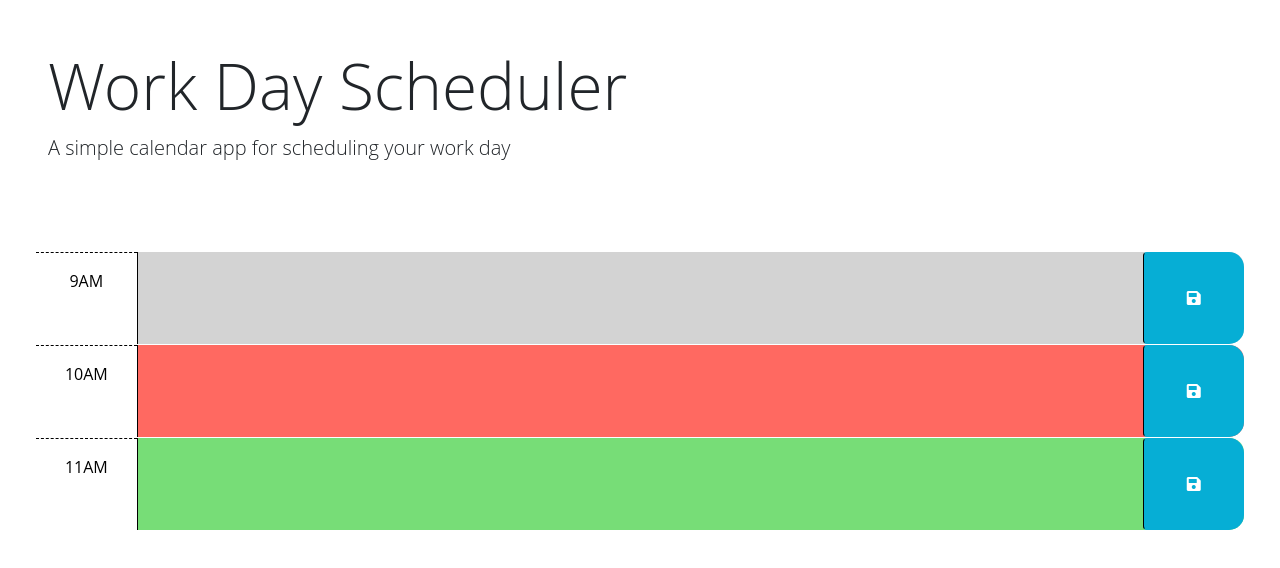
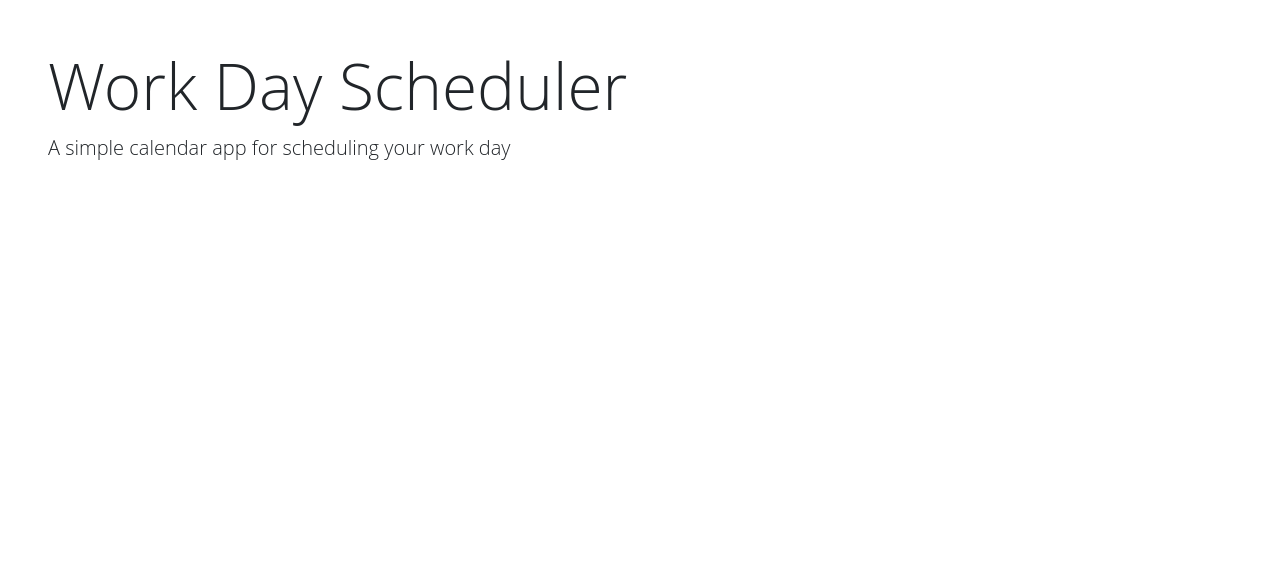
Before and after one commit to jbxamora/prioritysheet, a plain HTML site: page index.html in a window 1280 px wide. Drawn offline with nearby package versions, Linux system fonts and the light colour scheme; files that its build step writes are made by us from their sources; files whose address does not match are found by name.

Commit message:
Removed extra HTML data to soley rely on JS to update page.

```diff
--- a/index.html
+++ b/index.html
@@ -4,6 +4,7 @@
     <meta charset="UTF-8" />
     <meta name="viewport" content="width=device-width, initial-scale=1.0" />
     <meta http-equiv="X-UA-Compatible" content="ie=edge" />
+    <!-- Import Bootstrap | GoogleFonts | Fontawesome -->
     <link
       href="https://cdn.jsdelivr.net/npm/bootstrap@5.1.3/dist/css/bootstrap.min.css"
       rel="stylesheet"
@@ -28,52 +29,16 @@
     <header class="p-5 mb-4">
       <h1 class="display-3">Work Day Scheduler</h1>
       <p class="lead">A simple calendar app for scheduling your work day</p>
+      <!-- Page updatied from this point using javscript -->
       <p id="currentDay" class="lead"></p>
     </header>
+
     <div class="container-fluid px-5">
-      <!-- Use class for "past", "present", and "future" to apply styles to the
-        time-block divs accordingly. The javascript will need to do this by
-        adding/removing these classes on each div by comparing the hour in the
-        id to the current hour. The html provided below is meant to be an example
-        demonstrating how the css provided can be leveraged to create the
-        desired layout and colors. The html below should be removed or updated
-        in the finished product. Remember to delete this comment once the
-        code is implemented.
-        -->
-
-      <!-- Example of a past time block. The "past" class adds a gray background color. -->
-      <div id="hour-9" class="row time-block past">
-        <div class="col-2 col-md-1 hour text-center py-3">9AM</div>
-        <textarea class="col-8 col-md-10 description" rows="3"> </textarea>
-        <button class="btn saveBtn col-2 col-md-1" aria-label="save">
-          <i class="fas fa-save" aria-hidden="true"></i>
-        </button>
-      </div>
-
-      <!-- Example of a present time block. The "present" class adds a red background color. -->
-      <div id="hour-10" class="row time-block present">
-        <div class="col-2 col-md-1 hour text-center py-3">10AM</div>
-        <textarea class="col-8 col-md-10 description" rows="3"> </textarea>
-        <button class="btn saveBtn col-2 col-md-1" aria-label="save">
-          <i class="fas fa-save" aria-hidden="true"></i>
-        </button>
-      </div>
-
-      <!-- Example of a future time block. The "future" class adds a green background color. -->
-      <div id="hour-11" class="row time-block future">
-        <div class="col-2 col-md-1 hour text-center py-3">11AM</div>
-        <textarea class="col-8 col-md-10 description" rows="3"> </textarea>
-        <button class="btn saveBtn col-2 col-md-1" aria-label="save">
-          <i class="fas fa-save" aria-hidden="true"></i>
-        </button>
-      </div>
-    </div>
-
+<!-- Import Jquery | moment.js -->
     <script src="https://cdnjs.cloudflare.com/ajax/libs/jquery/3.2.1/jquery.min.js"></script>
     <script src="https://cdn.jsdelivr.net/npm/dayjs@1.11.3/dayjs.min.js"
     integrity="sha256-iu/zLUB+QgISXBLCW/mcDi/rnf4m4uEDO0wauy76x7U="
     crossorigin="anonymous"></script>
-
     <script src="script.js"></script>
   </body>
 </html>
```
Also changed, not shown: 2 other files.
